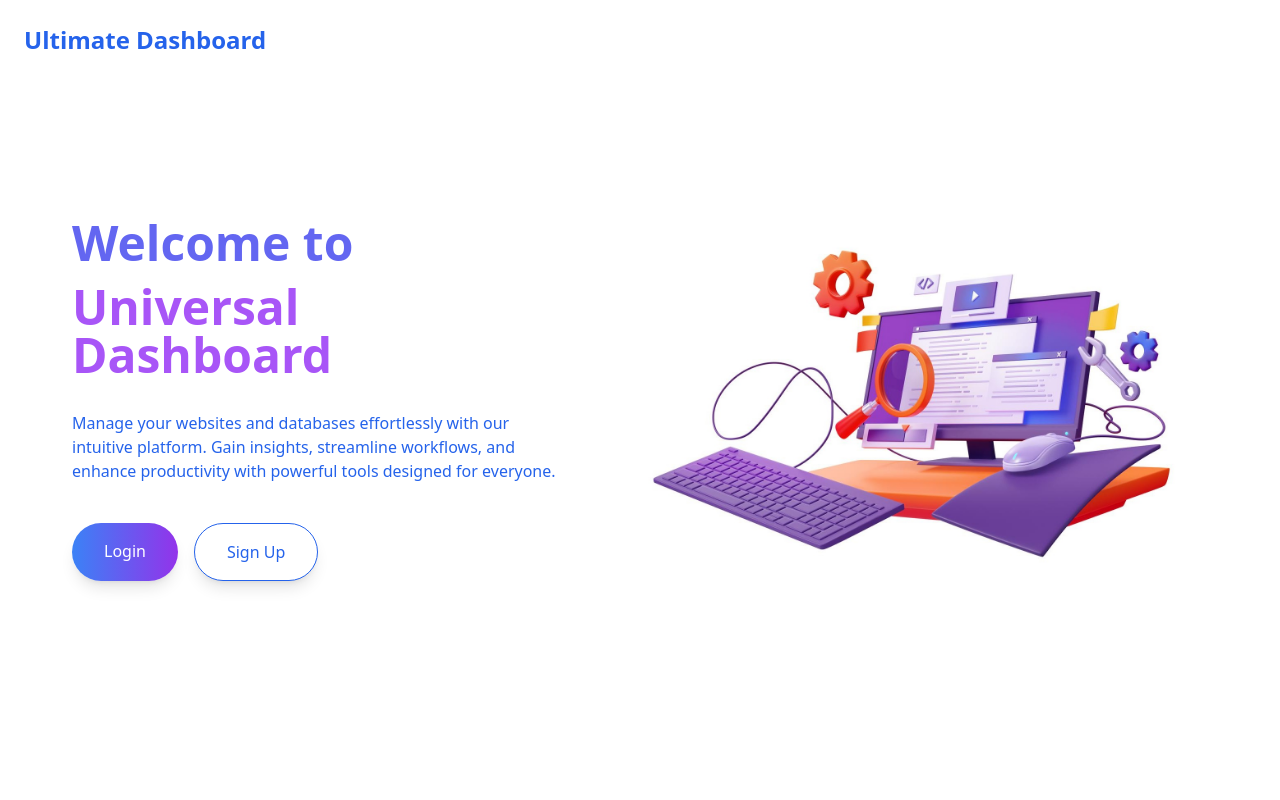
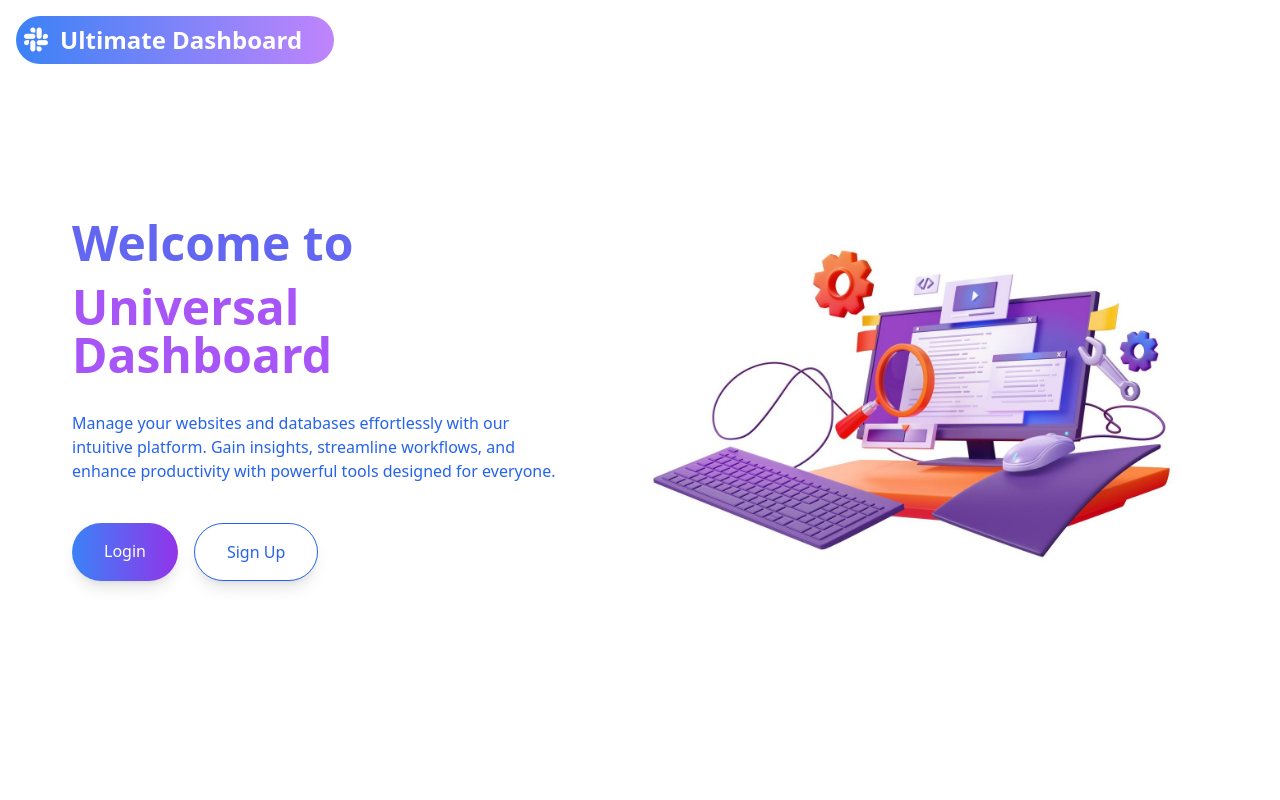
Before and after one commit to hereitskamal/dashboard_frontend, a React (Create React App) app: page / in a window 1280 px wide. Shown: the top 800 px of the page. Built offline with nearby package versions, Linux system fonts and the light colour scheme.

Commit message:
new update of loading

```diff
--- a/src/components/landingPage/HeroSection.js
+++ b/src/components/landingPage/HeroSection.js
@@ -7,8 +7,8 @@ const HeroSection = () => {
   return (
     <div className="relative px-12 flex h-[100vh] w-full">
       {/* Top corner text */}
-      <div className="absolute top-4 left-4 bg-white  p-2">
-        <h2 className="text-2xl font-bold text-blue-600">Ultimate Dashboard</h2>
+      <div className="absolute top-4 left-4 rounded-l-full rounded-r-full text-white bg-gradient-to-r from-blue-500 to-purple-400 flex p-2 pr-8">
+      <i className="pi pi-slack text-2xl text-white">&nbsp;</i> <h2 className="text-2xl font-bold text-white">Ultimate Dashboard</h2>
       </div>
 
       <div className="flex flex-col justify-center items-start p-6 text-blue-600">
```
